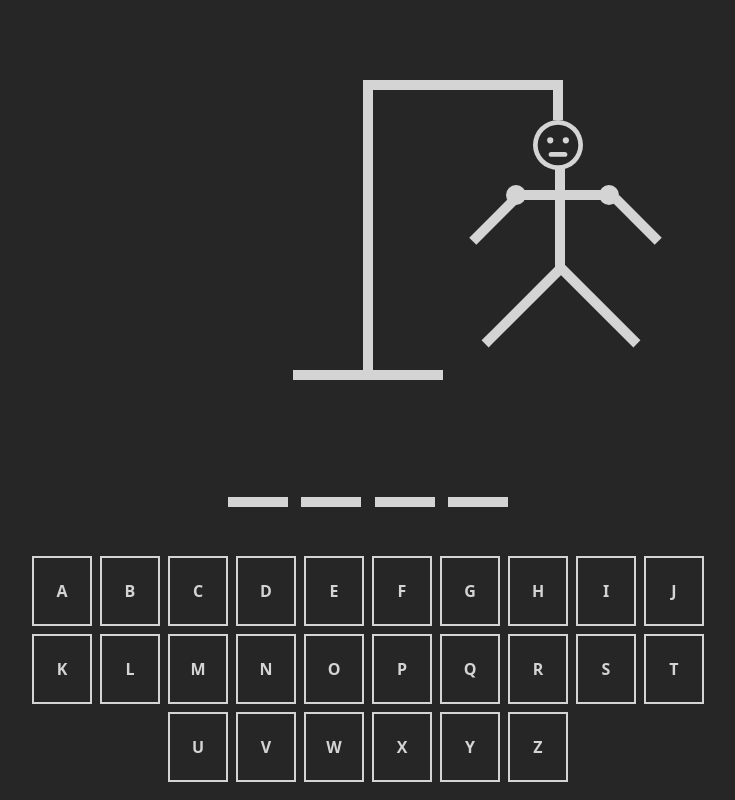
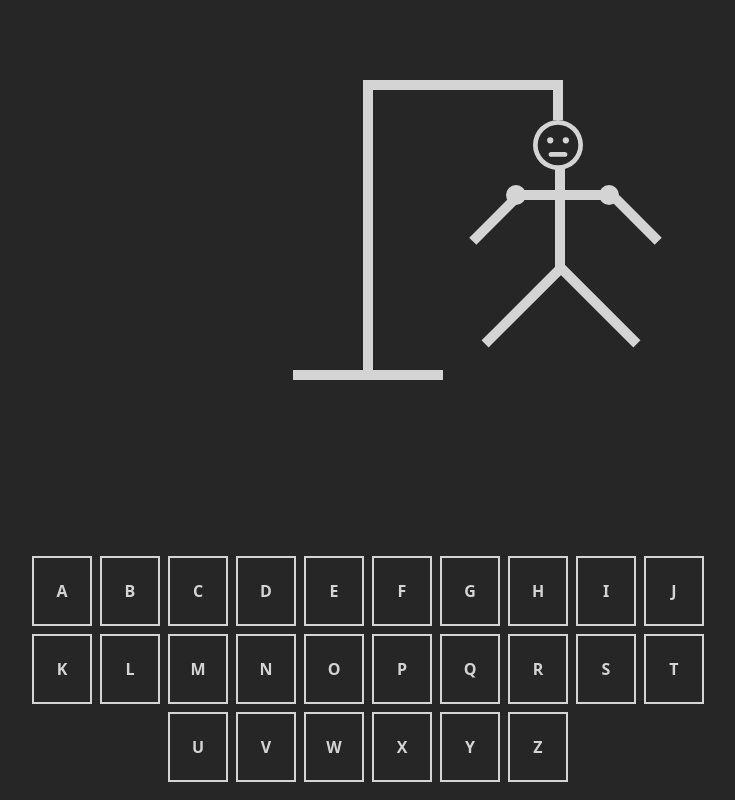
Before and after one commit to enesyagmur/adam-asmaca, a React (Vite) app: page /game in a window 1280 px wide. Shown: the whole page, without its empty margins (272-1007 px from the left). Built offline with nearby package versions, Linux system fonts and the light colour scheme.

Commit message:
rasgele kelimeyi parçalayarak guess componentinde kullanma işlemi

```diff
--- a/src/App.css
+++ b/src/App.css
@@ -3,11 +3,11 @@
 @tailwind utilities;
 
 .guess-input {
-  @apply w-[60px] text-5xl font-bold bg-transparent text-neutral-300 text-center capitalize;
+  @apply w-[60px] m-3 text-5xl font-bold bg-transparent text-neutral-300 text-center capitalize bg-red-500;
 }
 
 .guess-line {
-  @apply w-[60px] h-[10px] bg-neutral-300;
+  @apply w-[60px] h-[10px] bg-neutral-300 m-3;
 }
 
 .keyboard-button {
--- a/src/Pages/Game/Game.tsx
+++ b/src/Pages/Game/Game.tsx
@@ -1,18 +1,18 @@
-import { useState } from "react";
 import Hangman from "../../components/hangman/Hangman";
 import Guess from "../../components/Guess";
 import Keyboard from "../../components/Keyboard";
+import { useSelector } from "react-redux";
+import { stateRoot } from "../../Redux/store";
 
 const Game = () => {
-  //   const [randomWord, setRandomWord] = useState(() => {
-  //     return words[Math.floor(Math.random() * words.length)];
-  //   });
-  //   const [guessedLetters, setGuessedLetters] = useState<string[]>([]);
+  const sipletedWord = useSelector(
+    (state: stateRoot) => state.wordStore.sipletedWord
+  );
 
   return (
     <div className="w-full h-screen flex flex-col items-center bg-neutral-800 text-white p-0 lg:p-20">
       <Hangman />
-      <Guess />
+      <Guess sipletedWord={sipletedWord} />
       <Keyboard />
     </div>
   );
--- a/src/Pages/Home/Home.tsx
+++ b/src/Pages/Home/Home.tsx
@@ -1,5 +1,33 @@
+import { useNavigate } from "react-router-dom";
+import wordList from "../../data/wordList.json";
+import { useDispatch } from "react-redux";
+import { updateWord } from "../../Redux/wordSlice";
+
 const Home = () => {
-  return <div>Home</div>;
+  const navigate = useNavigate();
+  const dispatch = useDispatch();
+
+  const createRandomWord = () => {
+    const word: string = wordList[Math.floor(Math.random() * wordList.length)];
+    const splitedWord: string[] = word.split("");
+    return splitedWord;
+  };
+
+  const startGame = async () => {
+    await dispatch(updateWord(createRandomWord()));
+    navigate("/game");
+  };
+
+  return (
+    <div className="w-full h-screen flex items-center justify-center bg-neutral-800 text-neutral-300">
+      <button
+        onClick={startGame}
+        className="w-[80px] h-[50px] font-bold bg-transparent rounded-xl border-2 text-neutral-300 border-neutral-300 text-center m-1 hover:bg-neutral-300 hover:text-neutral-800"
+      >
+        Start
+      </button>
+    </div>
+  );
 };
 
 export default Home;
--- a/src/Redux/store.ts
+++ b/src/Redux/store.ts
@@ -3,6 +3,8 @@ import wordSlice from "./wordSlice";
 
 export const store = configureStore({
   reducer: {
-    randomWord: wordSlice,
+    wordStore: wordSlice,
   },
 });
+
+export type stateRoot = ReturnType<typeof store.getState>;
--- a/src/Redux/wordSlice.ts
+++ b/src/Redux/wordSlice.ts
@@ -1,13 +1,13 @@
 import { createSlice } from "@reduxjs/toolkit";
 
 export const wordSlice = createSlice({
-  name: "randomWord",
+  name: "wordSlice",
   initialState: {
-    word: "",
+    sipletedWord: [],
   },
   reducers: {
     updateWord: (state, action) => {
-      state.word = action.payload;
+      state.sipletedWord = action.payload;
     },
   },
 });
--- a/src/components/Guess.tsx
+++ b/src/components/Guess.tsx
@@ -1,17 +1,26 @@
-const Guess = () => {
+type GuessProps = {
+  sipletedWord: string[];
+};
+
+const Guess: React.FC<GuessProps> = ({ sipletedWord }) => {
+  console.log(sipletedWord);
+
   return (
     <div className="w-full h-[100px] flex flex-col items-center justify-between mt-8">
-      <div className="w-3/12 h-[80px] flex items-center justify-between">
-        <input type="text" maxLength={1} className="guess-input" />
-        <input type="text" maxLength={1} className="guess-input" />
-        <input type="text" maxLength={1} className="guess-input" />
-        <input type="text" maxLength={1} className="guess-input" />
+      <div className="w-full h-[80px] flex items-center justify-center">
+        {sipletedWord.map((char, index) => (
+          <input
+            type="text"
+            maxLength={1}
+            className="guess-input"
+            key={index + char}
+          />
+        ))}
       </div>
-      <div className="w-3/12 h-[20px] flex items-center justify-between">
-        <div className="guess-line"></div>
-        <div className="guess-line"></div>
-        <div className="guess-line"></div>
-        <div className="guess-line"></div>
+      <div className="w-full h-[20px] flex items-center justify-center">
+        {sipletedWord.map((index) => (
+          <span className="guess-line" key={index}></span>
+        ))}
       </div>
     </div>
   );
--- a/src/main.tsx
+++ b/src/main.tsx
@@ -1,4 +1,10 @@
 import { createRoot } from "react-dom/client";
 import App from "./App.tsx";
+import { Provider } from "react-redux";
+import { store } from "./Redux/store.ts";
 
-createRoot(document.getElementById("root")!).render(<App />);
+createRoot(document.getElementById("root")!).render(
+  <Provider store={store}>
+    <App />
+  </Provider>
+);
```
Also changed, not shown: src/data/wordList.json (renamed from src/wordList.json).
